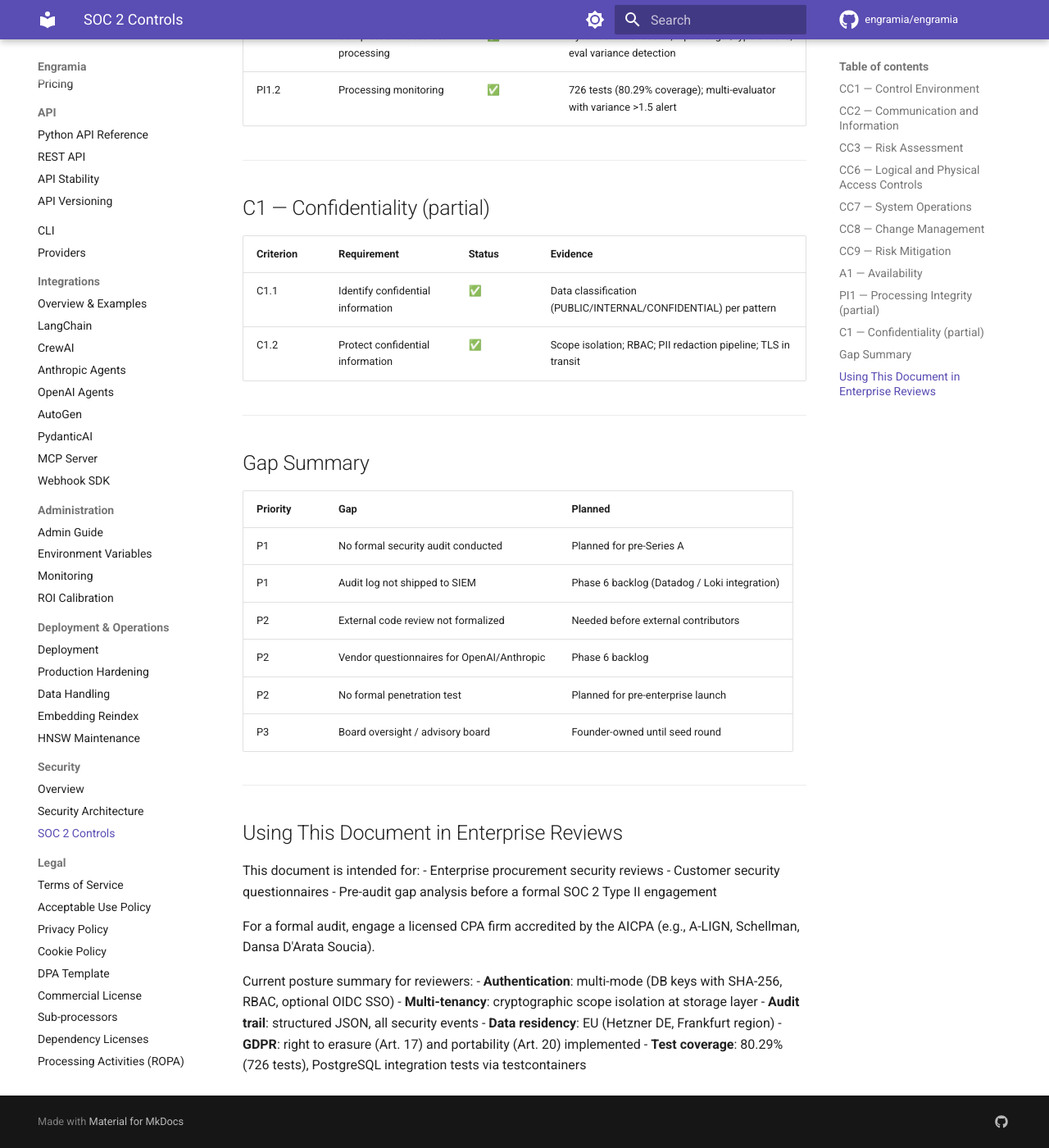
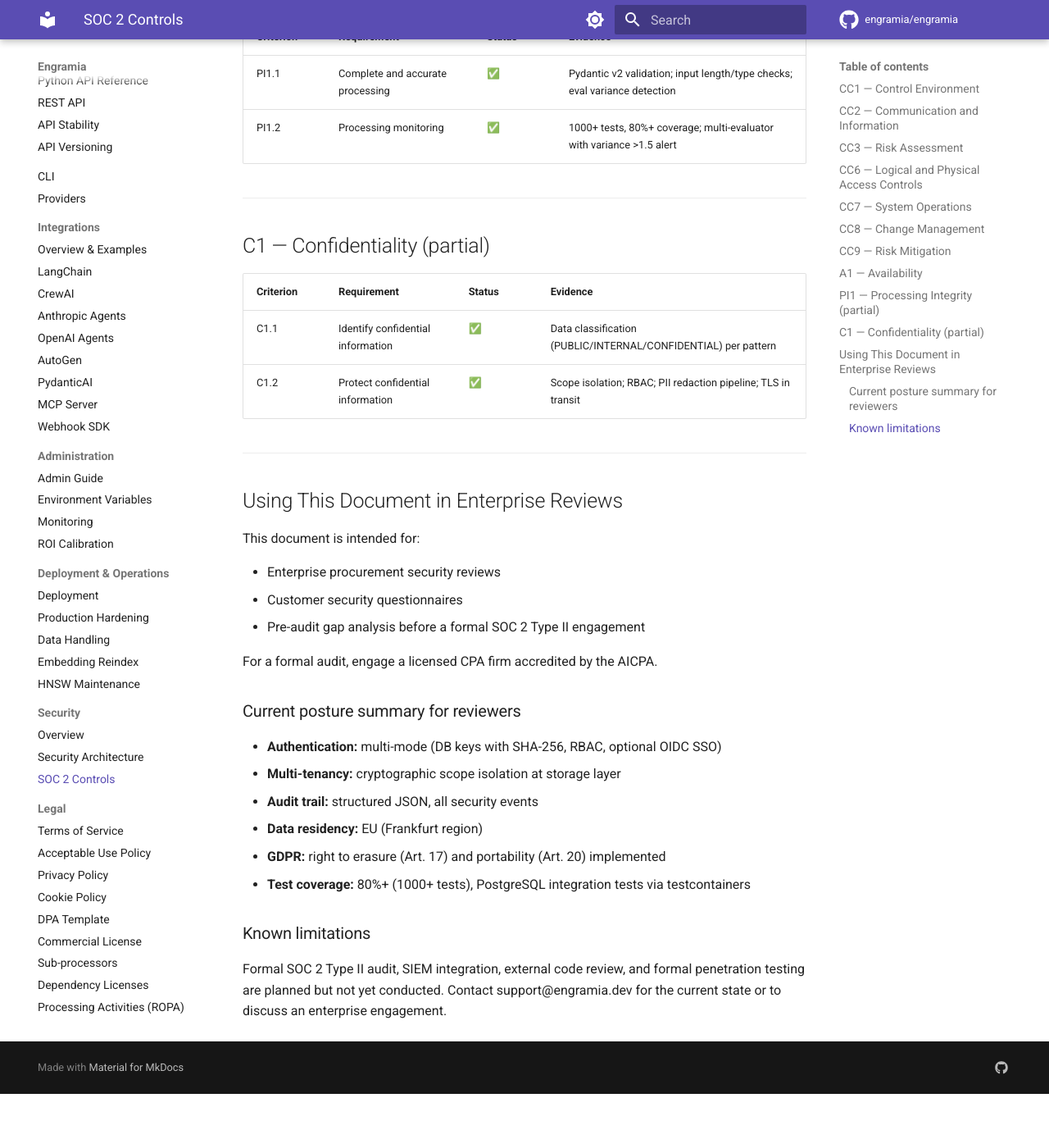
Before and after one commit to engramia/engramia, an MkDocs documentation site: the page built from docs/soc2-controls.md, in a window 1280 px wide and 1400 px high, scrolled down 3859 px. Shown: the whole window at 82% size. Built offline with MkDocs 1.6.1 and Material for MkDocs 9.7.7, drawn with Linux system fonts in a browser that asks for light colours; comment, search, counter and statistics services are not loaded; after the commit the page ends 5193 px from its top, so only the background shows below that; some of the changed text lies outside the part shown.

Commit message:
chore: final pre-public audit fixes + OSS governance scaffolding
Implement outcome of the final dual cross-audit before public launch.

Policy + content:
- AUP §2.4 narrowed to the hosted Service only; self-hosted benchmarking
  of BUSL source is now explicitly permitted (resolves the clash with our
  own LongMemEval competitor comparison).
- LongMemEval: add a Reproduction Protocol with version, date, hardware,
  adapter versions, known limits, and a fair-use invitation for vendors.
- docs/soc2-controls.md refactored to public-safe: drop the 78/100 audit
  score, Gap Summary with P-levels, and broken links to runbooks that live
  in engramia-ops; keep the SOC 2 mapping that is useful in enterprise
  reviews.
- README license section: add a FAQ clarifying why PyPI shows no classifier
  for BUSL-1.1, what "source-available" means here, and the Change Date
  to Apache 2.0 conversion.
- docs/pricing.md CTA fixed (the link pointed at /docs which is disabled
  in production).
- bug_report.yml placeholders refreshed from 0.5.0 to "e.g. 0.6.5".

Config + infra:
- docker-compose.yml: default ENGRAMIA_ALLOW_NO_AUTH=true so first-run
  `docker compose up` returns a working API instead of 503. Production
  compose overrides with db-mode.
- .env.production.example: remove NEXTAUTH / Dashboard / monitoring
  sections (they belong to companion repos); collapse to a pointer.
- pyproject.toml: drop "Other/Proprietary License" classifier that
  triggered enterprise procurement scanners; add Python 3.13; bump to
  Development Status 4 - Beta; tag with busl-1.1 keyword.
- trigger-staging.yml: add `github.repository == 'engramia/engramia'`
  fork guard so forks cannot attempt to mint the Deploy Dispatcher token.
- .gitignore: preventively exclude docs/legal/key-legal-design-decisions.md
  (internal legal strategy per docs/CLAUDE.md).

Governance scaffolding:
- .github/CODEOWNERS, FUNDING.yml, PULL_REQUEST_TEMPLATE.md,
  ISSUE_TEMPLATE/{config.yml, feature_request.yml}.
- SUPPORT.md routing hub for bug reports, security, docs, commercial,
  community channels.

Co-Authored-By: Claude Opus 4.6 (1M context) <noreply@anthropic.com>

```diff
--- a/docs/soc2-controls.md
+++ b/docs/soc2-controls.md
@@ -1,10 +1,11 @@
 # SOC 2 Controls Reference
 
-Engramia v0.6.0 · Trust Service Criteria: Security (CC), Availability (A)
+Engramia · Trust Service Criteria: Security (CC), Availability (A)
 
-> **Status:** Controls implemented — no formal SOC 2 audit conducted yet.
-> This document maps Engramia's existing controls to SOC 2 Type II criteria
-> for use in enterprise security reviews and pre-audit gap analysis.
+> **Status:** Controls implemented — no formal SOC 2 Type II audit conducted yet.
+> This document maps Engramia's existing controls to SOC 2 criteria for use
+> in enterprise security reviews. For a formal audit, engage a licensed CPA
+> firm accredited by the AICPA (e.g., A-LIGN, Schellman, Dansa D'Arata Soucia).
 
 ---
 
@@ -13,9 +14,9 @@ Engramia v0.6.0 · Trust Service Criteria: Security (CC), Availability (A)
 | Criterion | Requirement | Status | Evidence |
 |-----------|-------------|--------|---------|
 | CC1.1 | COSO principles applied | ✅ | BSL 1.1 license; SECURITY.md; this document |
-| CC1.2 | Board oversight of security | 🟡 | Founder-level ownership; no formal board yet |
+| CC1.2 | Board oversight of security | 🟡 | Founder-level ownership |
 | CC1.3 | Organizational structure | ✅ | Roles documented (RBAC: owner/admin/editor/reader) |
-| CC1.4 | Competence commitment | ✅ | Python 3.12, OWASP ASVS L2/3, 80% test coverage |
+| CC1.4 | Competence commitment | ✅ | Python 3.12+, OWASP ASVS L2/3, 80%+ test coverage |
 | CC1.5 | Accountability | ✅ | Audit log for all security events; key ownership tracked |
 
 ---
@@ -25,8 +26,8 @@ Engramia v0.6.0 · Trust Service Criteria: Security (CC), Availability (A)
 | Criterion | Requirement | Status | Evidence |
 |-----------|-------------|--------|---------|
 | CC2.1 | Security information use | ✅ | Structured JSON audit log; OpenTelemetry traces |
-| CC2.2 | Internal communication | ✅ | SECURITY.md; runbooks; CLAUDE.md |
-| CC2.3 | External communication | 🟡 | SECURITY.md public; security@engramia.dev; no formal disclosure policy page yet |
+| CC2.2 | Internal communication | ✅ | SECURITY.md; internal runbooks |
+| CC2.3 | External communication | ✅ | SECURITY.md public; support@engramia.dev; private GitHub security advisories |
 
 ---
 
@@ -35,9 +36,9 @@ Engramia v0.6.0 · Trust Service Criteria: Security (CC), Availability (A)
 | Criterion | Requirement | Status | Evidence |
 |-----------|-------------|--------|---------|
 | CC3.1 | Risk objectives | ✅ | OWASP ASVS L2/3 as risk framework |
-| CC3.2 | Risk identification | ✅ | Audit findings 2026-03-28 (78/100); all P0/P1 resolved |
+| CC3.2 | Risk identification | ✅ | Regular internal security audits; all identified P0/P1 items tracked to resolution |
 | CC3.3 | Risk analysis | ✅ | Threat model in security-architecture.md |
-| CC3.4 | Risk mitigation | ✅ | All P0/P1 audit items closed by v0.6.0 |
+| CC3.4 | Risk mitigation | ✅ | All P0/P1 items closed in current minor release |
 
 ---
 
@@ -71,9 +72,9 @@ Engramia v0.6.0 · Trust Service Criteria: Security (CC), Availability (A)
 | Criterion | Requirement | Status | Evidence |
 |-----------|-------------|--------|---------|
 | CC8.1 | Change management process | ✅ | GitHub PR workflow; CI required to pass before merge |
-| CC8.1 | Code review | 🟡 | Solo project currently — code review by founder; external reviewers not yet required |
+| CC8.1 | Code review | 🟡 | Solo project — code review by founder |
 | CC8.1 | Deployment authorization | ✅ | GitHub release triggers automated deploy; `ENGRAMIA_ENVIRONMENT` guard |
-| CC8.1 | Rollback capability | ✅ | Versioned Docker images; `alembic downgrade`; docs/deployment.md rollback |
+| CC8.1 | Rollback capability | ✅ | Versioned Docker images; `alembic downgrade`; rollback procedure documented |
 
 ---
 
@@ -82,7 +83,7 @@ Engramia v0.6.0 · Trust Service Criteria: Security (CC), Availability (A)
 | Criterion | Requirement | Status | Evidence |
 |-----------|-------------|--------|---------|
 | CC9.1 | Business disruption risk | ✅ | Async job queue for long ops; provider timeouts; fallback to JSON storage |
-| CC9.2 | Vendor risk management | 🟡 | Sub-processors listed in data-handling.md; no formal vendor questionnaires yet |
+| CC9.2 | Vendor risk management | 🟡 | Sub-processors listed in data-handling.md |
 
 ---
 
@@ -91,8 +92,8 @@ Engramia v0.6.0 · Trust Service Criteria: Security (CC), Availability (A)
 | Criterion | Requirement | Status | Evidence |
 |-----------|-------------|--------|---------|
 | A1.1 | Availability commitments | ✅ | Health endpoints; Prometheus availability metrics; Docker restart policy |
-| A1.2 | Recovery planning | ✅ | docs/backup-restore.md (RTO: 4h, RPO: 24h) |
-| A1.3 | Environmental protections | ✅ | Hetzner DE datacenter; redundant power/network per Hetzner SLA |
+| A1.2 | Recovery planning | ✅ | Backup/restore procedure with documented RTO (4h) and RPO (24h) |
+| A1.3 | Environmental protections | ✅ | EU datacenter; redundant power/network per hosting provider SLA |
 
 ---
 
@@ -101,7 +102,7 @@ Engramia v0.6.0 · Trust Service Criteria: Security (CC), Availability (A)
 | Criterion | Requirement | Status | Evidence |
 |-----------|-------------|--------|---------|
 | PI1.1 | Complete and accurate processing | ✅ | Pydantic v2 validation; input length/type checks; eval variance detection |
-| PI1.2 | Processing monitoring | ✅ | 726 tests (80.29% coverage); multi-evaluator with variance >1.5 alert |
+| PI1.2 | Processing monitoring | ✅ | 1000+ tests, 80%+ coverage; multi-evaluator with variance >1.5 alert |
 
 ---
 
@@ -114,32 +115,28 @@ Engramia v0.6.0 · Trust Service Criteria: Security (CC), Availability (A)
 
 ---
 
-## Gap Summary
-
-| Priority | Gap | Planned |
-|----------|-----|---------|
-| P1 | No formal security audit conducted | Planned for pre-Series A |
-| P1 | Audit log not shipped to SIEM | Phase 6 backlog (Datadog / Loki integration) |
-| P2 | External code review not formalized | Needed before external contributors |
-| P2 | Vendor questionnaires for OpenAI/Anthropic | Phase 6 backlog |
-| P2 | No formal penetration test | Planned for pre-enterprise launch |
-| P3 | Board oversight / advisory board | Founder-owned until seed round |
-
----
-
 ## Using This Document in Enterprise Reviews
 
 This document is intended for:
+
 - Enterprise procurement security reviews
 - Customer security questionnaires
 - Pre-audit gap analysis before a formal SOC 2 Type II engagement
 
-For a formal audit, engage a licensed CPA firm accredited by the AICPA (e.g., A-LIGN, Schellman, Dansa D'Arata Soucia).
+For a formal audit, engage a licensed CPA firm accredited by the AICPA.
 
-Current posture summary for reviewers:
-- **Authentication**: multi-mode (DB keys with SHA-256, RBAC, optional OIDC SSO)
-- **Multi-tenancy**: cryptographic scope isolation at storage layer
-- **Audit trail**: structured JSON, all security events
-- **Data residency**: EU (Hetzner DE, Frankfurt region)
-- **GDPR**: right to erasure (Art. 17) and portability (Art. 20) implemented
-- **Test coverage**: 80.29% (726 tests), PostgreSQL integration tests via testcontainers
+### Current posture summary for reviewers
+
+- **Authentication:** multi-mode (DB keys with SHA-256, RBAC, optional OIDC SSO)
+- **Multi-tenancy:** cryptographic scope isolation at storage layer
+- **Audit trail:** structured JSON, all security events
+- **Data residency:** EU (Frankfurt region)
+- **GDPR:** right to erasure (Art. 17) and portability (Art. 20) implemented
+- **Test coverage:** 80%+ (1000+ tests), PostgreSQL integration tests via testcontainers
+
+### Known limitations
+
+Formal SOC 2 Type II audit, SIEM integration, external code review, and
+formal penetration testing are planned but not yet conducted. Contact
+support@engramia.dev for the current state or to discuss an enterprise
+engagement.
--- a/pyproject.toml
+++ b/pyproject.toml
@@ -12,17 +12,17 @@ authors = [
 readme = "README.md"
 requires-python = ">=3.12"
 license = {file = "LICENSE.txt"}
-keywords = ["ai", "agents", "memory", "langchain", "crewai", "llm", "rag", "evaluation", "execution-memory"]
+keywords = ["ai", "agents", "memory", "langchain", "crewai", "llm", "rag", "evaluation", "execution-memory", "busl-1.1"]
 classifiers = [
-    "Development Status :: 3 - Alpha",
+    "Development Status :: 4 - Beta",
     "Intended Audience :: Developers",
     "Intended Audience :: Science/Research",
     "Programming Language :: Python :: 3",
     "Programming Language :: Python :: 3.12",
+    "Programming Language :: Python :: 3.13",
     "Topic :: Scientific/Engineering :: Artificial Intelligence",
     "Topic :: Software Development :: Libraries :: Python Modules",
     "Typing :: Typed",
-    "License :: Other/Proprietary License",
 ]
 dependencies = [
     "pydantic>=2.13.0",
```
Also changed, not shown: other parts of docs/soc2-controls.md (+2 -2 lines), README.md (+26 -2 lines), SUPPORT.md (added, +28 -0 lines), benchmarks/LONGMEMEVAL.md (+45 -0 lines), docker-compose.yml (+6 -1 lines), docs/legal/ACCEPTABLE_USE_POLICY.md (+8 -3 lines), docs/pricing.md (+1 -1 lines), .github/PULL_REQUEST_TEMPLATE.md (added), 8 other files.
